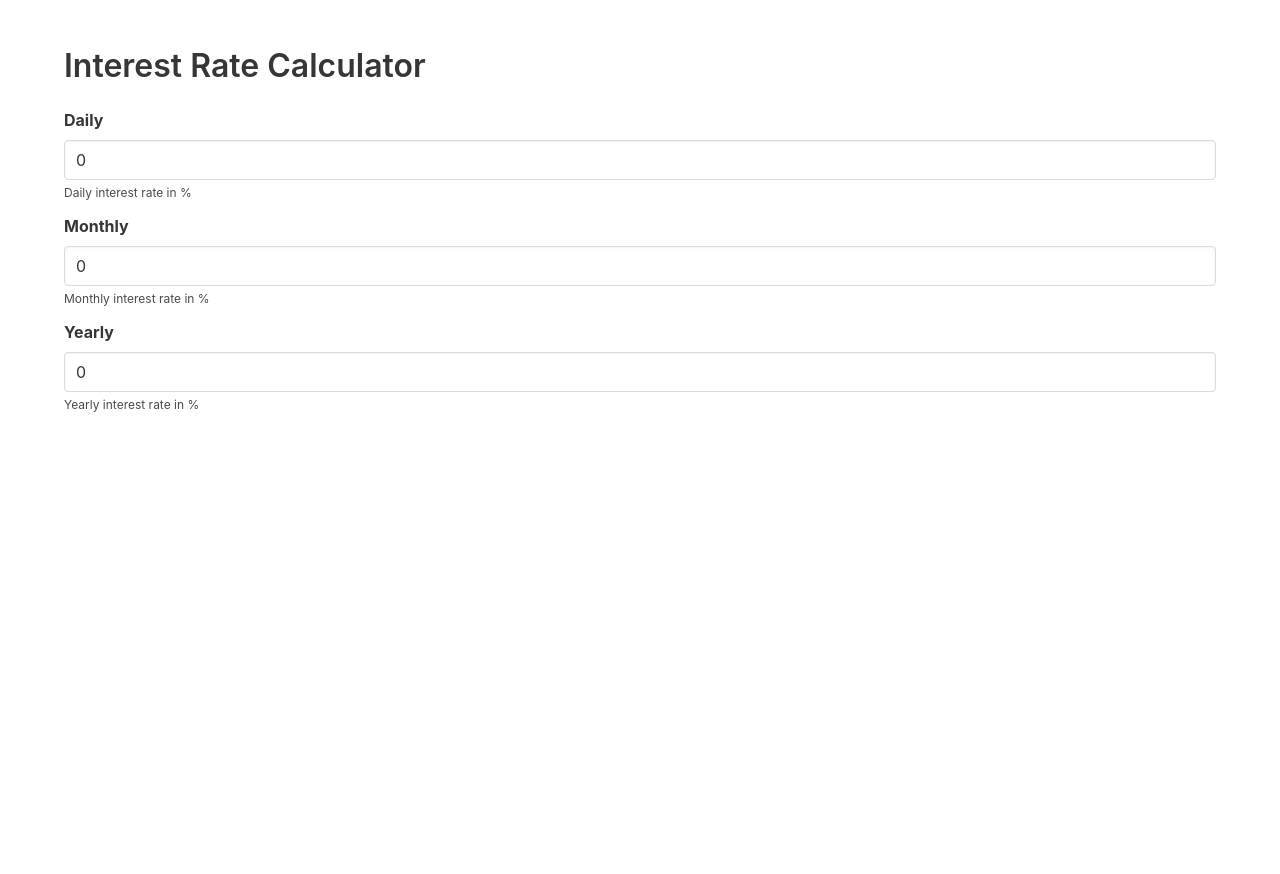
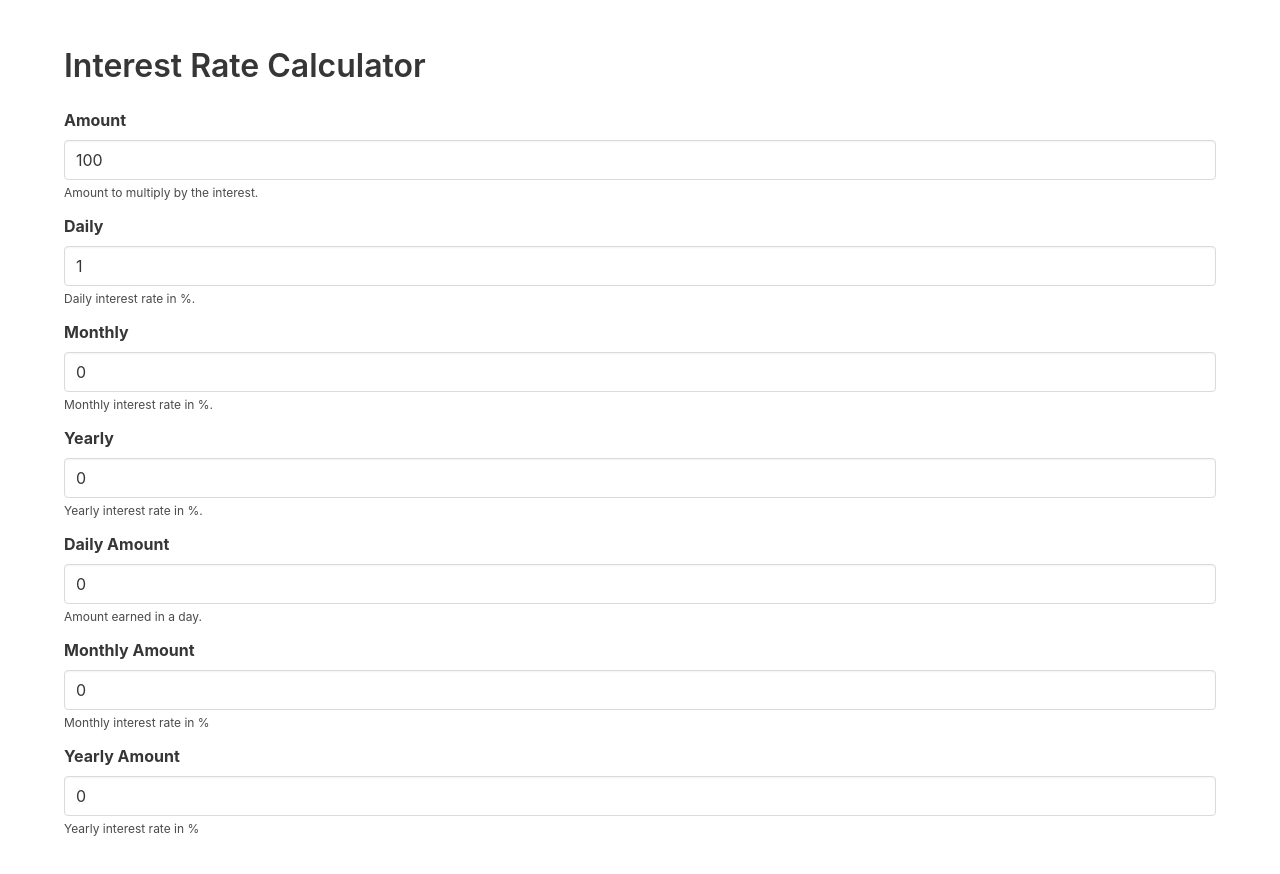
Before and after one commit to wuerges/irc, a React (Create React App) app: page / in a window 1280 px wide. Shown: the top 874 px of the page. Before the commit the page ends 800 px from the top, so only its background shows below. Built offline with nearby package versions, Linux system fonts and the light colour scheme.

Commit message:
Almost worknig

```diff
--- a/src/App.js
+++ b/src/App.js
@@ -1,59 +1,172 @@
 import './App.scss';
 import { useState } from 'react';
 
-
 function App() {
-  const [daily, setDaily] = useState(0);
+  const [daily, setDaily] = useState(1);
   const [monthly, setMonthly] = useState(0);
   const [yearly, setYearly] = useState(0);
 
+  const [amount, setAmount] = useState(100);
+  const [dailyAmount, setDailyAmount] = useState(0);
+  const [monthlyAmount, setMonthlyAmount] = useState(0);
+  const [yearlyAmount, setYearlyAmount] = useState(0);
+
+  // useEffect(() => {
+  //   const v = daily / 100;
+  //   setDaily(v);
+  //   if (v) {
+  //     setMonthly((Math.pow(1+v, 30)-1) * 100);
+  //     setYearly((Math.pow(1+v, 365)-1) * 100);
+  //   }
+  // }, [dailyE]);
+  // useEffect(baseMonthly, [monthlyE]);
+  // useEffect(baseYearly, [yearlyE]);
+
+  // function fixAmounts() {
+    //   const v = parseFloat(amount);
+
+    //   setDailyAmount(daily / 100 * v);
+  //   setMonthlyAmount(monthly / 100 * v);
+  //   setYearlyAmount(yearly / 100 * v);
+  // }
+
+  // function check(ref, d, u) {
+  //   return (e) => {
+  //     ref.current = e.target.value;
+  //     const v = parseFloat(e.target.value);
+  //     if(v) {
+  //       u(d+1);
+  //     }
+  //   }
+  // }
+
+  // function baseAmount(e) {
+  //   setAmount(e.target.value);
+  //   const v = parseFloat(e.target.value);
+  //   if (v) {
+  //     setEvent(Events.AMOUNT);
+  //   }
+  // }
+
+  // function baseDailyAmount(e) {
+
+  // }
+  // function baseMonthlyAmount(e) {
+
+  // }
+  // function baseYearlyAmount(e) {
+
+  // }
+
+
   function baseDaily(e) {
-    setDaily(e.target.value);
-    const v = parseFloat(e.target.value / 100);
-    if (v) {
+    setDaily( e.target.value );
+    const v = e.target.value / 100;
     setMonthly( (Math.pow(1+v, 30)-1) * 100 );
-      setYearly( (Math.pow(1+v, 365)-1) * 100 );
-    }
+    setYearly( (Math.pow(1+v, 365)-1) * 100);
   }
 
   function baseMonthly(e) {
-    setMonthly(e.target.value);
-    const v = parseFloat(e.target.value / 100);
-    if (v) {
+    setMonthly( e.target.value );
+    const v = e.target.value / 100;
     setDaily( (Math.pow(1+v, 1/30)-1) * 100 );
     setYearly( (Math.pow(1+v, 12)-1) * 100);
   }
-  }
 
   function baseYearly(e) {
-    setYearly(e.target.value);
-    const v = parseFloat(e.target.value / 100);
-    if (v) {
+    setYearly( e.target.value );
+    const v = e.target.value / 100;
     setDaily( (Math.pow(1+v, 1/365)-1) * 100);
     setMonthly( (Math.pow(1+v, 1/12)-1) * 100);
   }
+
+  function baseDailyAmount(e) {
+    const v = e.target.value;
+    setDailyAmount(v);
+    const a = v / daily * 100;
+    setAmount(a);
+    setMonthlyAmount(a * monthly / 100);
+    setYearlyAmount(a * yearly / 100);
+  }
+
+  function baseMonthlyAmount(e) {
+    const v = e.target.value;
+    setMonthlyAmount(v);
+    const a = v / monthly * 100;
+    setAmount(a);
+    setDailyAmount(a * daily / 100);
+    setYearlyAmount(a * yearly / 100);
+  }
+
+  function baseYearlyAmount(e) {
+    const v = e.target.value;
+    setYearlyAmount(v);
+    const a = v / yearly * 100;
+    setAmount(a);
+    setDailyAmount(a * daily / 100);
+    setMonthlyAmount(a * monthly / 100);
+  }
+
+  function baseAmount(e) {
+    const v = e.target.value;
+    setAmount(v);
+    setDailyAmount(v * daily / 100);
+    setMonthlyAmount(v * monthly / 100);
+    setYearlyAmount(v * yearly / 100);
   }
 
   return (
     <>
       <div className="field">
+        <label className="label">Amount</label>
+        <div className="control">
+          <input className="input" type="text"
+          value={amount} onChange={baseAmount} />
+        </div>
+        <p className="help">Amount to multiply by the interest.</p>
+      </div>
+      <div className="field">
         <label className="label">Daily</label>
         <div className="control">
-          <input className="input" type="text"  value={daily} onChange={baseDaily} />
+          <input className="input" type="text"
+            value={daily} onChange={baseDaily} />
         </div>
-        <p className="help">Daily interest rate in %</p>
+        <p className="help">Daily interest rate in %.</p>
       </div>
       <div className="field">
         <label className="label">Monthly</label>
         <div className="control">
-          <input className="input" type="text"  value={monthly} onChange={baseMonthly} />
+          <input className="input" type="text"
+          value={monthly} onChange={baseMonthly} />
+        </div>
+        <p className="help">Monthly interest rate in %.</p>
+      </div>
+      <div className="field">
+        <label className="label">Yearly</label>
+        <div className="control">
+          <input className="input" type="text"
+          value={yearly} onChange={baseYearly} />
+        </div>
+        <p className="help">Yearly interest rate in %.</p>
+      </div>
+      <div className="field">
+        <label className="label">Daily Amount</label>
+        <div className="control">
+          <input className="input" type="text"  value={dailyAmount} onChange={baseDailyAmount} />
+        </div>
+        <p className="help">Amount earned in a day.</p>
+      </div>
+      <div className="field">
+        <label className="label">Monthly Amount</label>
+        <div className="control">
+          <input className="input" type="text"  value={monthlyAmount} onChange={baseMonthlyAmount} />
         </div>
         <p className="help">Monthly interest rate in %</p>
       </div>
       <div className="field">
-        <label className="label">Yearly</label>
+        <label className="label">Yearly Amount</label>
         <div className="control">
-          <input className="input" type="text"  value={yearly} onChange={baseYearly} />
+          <input className="input" type="text"  value={yearlyAmount} onChange={baseYearlyAmount} />
         </div>
         <p className="help">Yearly interest rate in %</p>
       </div>
```
Lines whose indentation alone changed are shown as unchanged.
